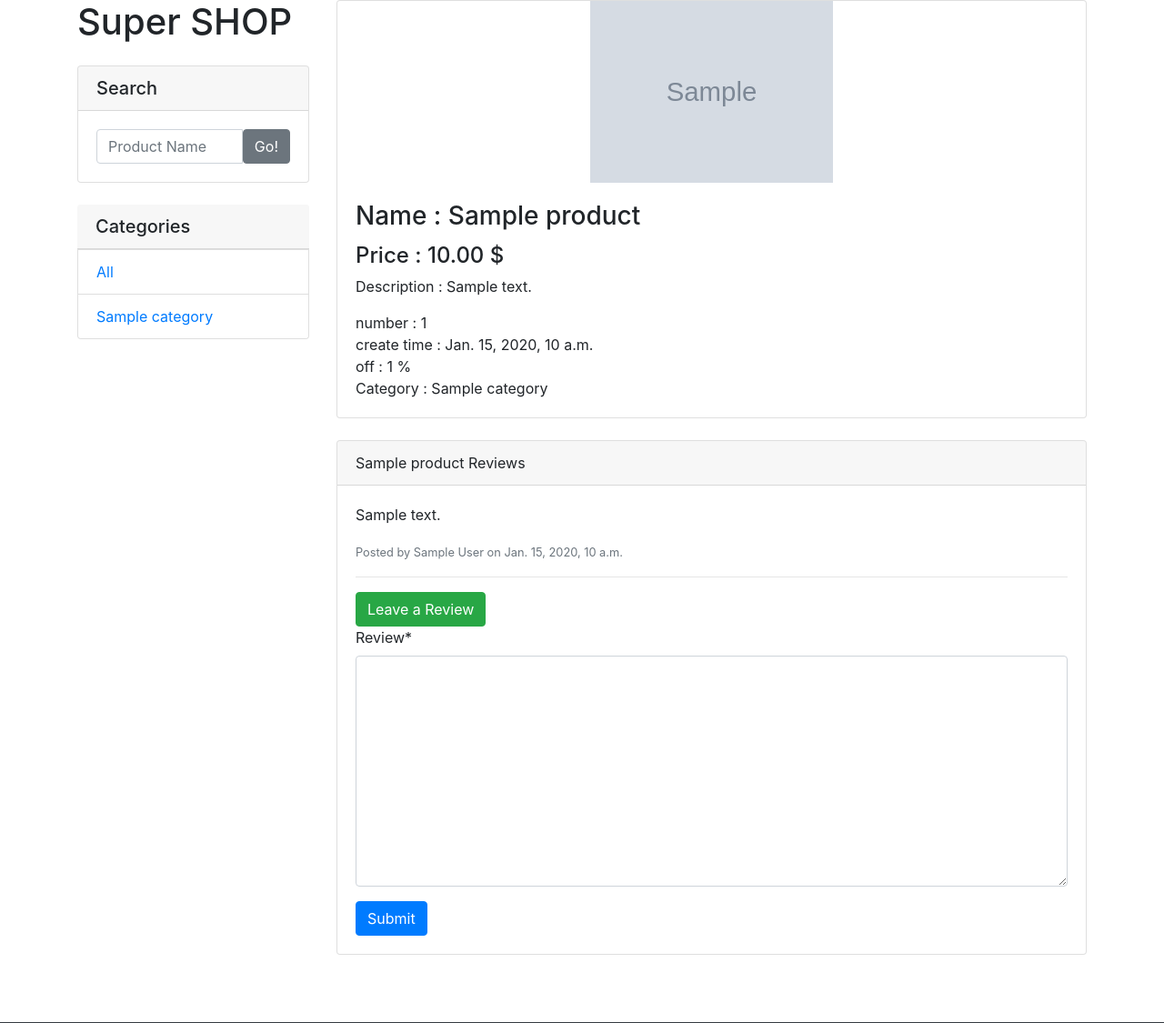
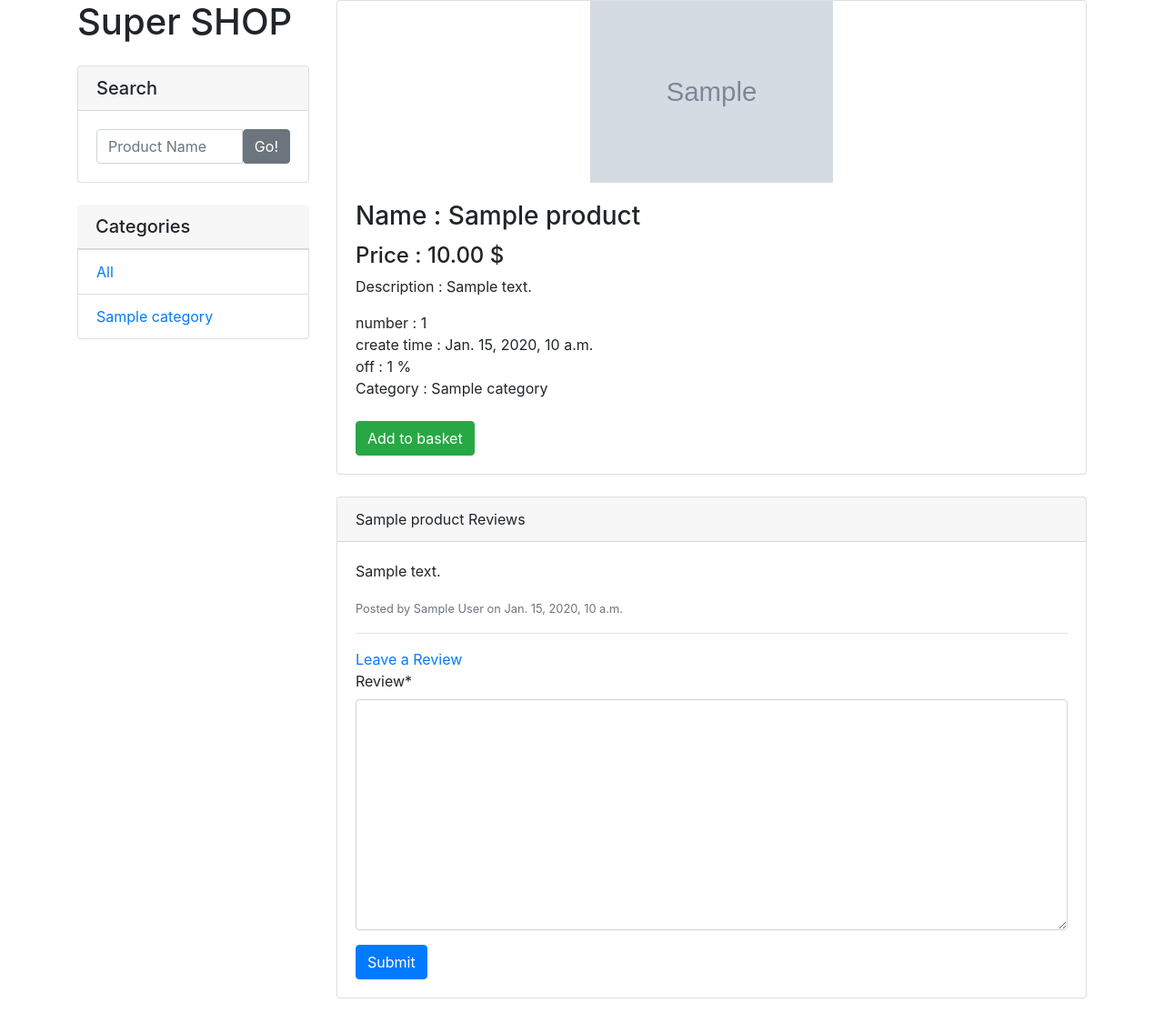
Before and after one commit to pejmanhadavi/super-shop, a Django app: a page that uses templates/pages/product_detail.html in a window 1280 px wide. Shown: the part 80-1205 px from the top of the page at 91% size. Run offline with Django 3.2, Linux system fonts and the light colour scheme; a user stored in the database is signed in; tables that the repository leaves empty hold one stand-in row (values such as "Sample post"); grey boxes marked "Sample" are stand-in pictures; some libraries are stand-ins or nearby versions.

Commit message:
adding add to basket button for users only

```diff
--- a/templates/pages/product_detail.html
+++ b/templates/pages/product_detail.html
@@ -14,7 +14,10 @@
             <span class="text">number : {{product.number}}</span><br>
             <span class="text">create time : {{product.created_at}}</span><br>
             <span class="text">off : {{product.off}} %</span><br>
-            <span class="text">Category : {{product.category}}</span><br>
+            <span class="text">Category : {{product.category}}</span><br><br>
+            {% if user.is_authenticated %}
+            <a href="" class="btn btn-success">Add to basket</a>
+            {% endif %}
         </div>
     </div>
     <!-- /.card -->
@@ -29,7 +32,7 @@
             <small class="text-muted">Posted by {{review.author}} on {{review.created_at}}</small>
             <hr>
             {% endfor %}
-            <a href="#" class="btn btn-success">Leave a Review</a>
+            <a href="#" class="text">Leave a Review</a>
             {% if user.is_authenticated %}
             <form action="{{ product.get_absolute_ur }}" method='post'>
                 <div class="form-group">
```
